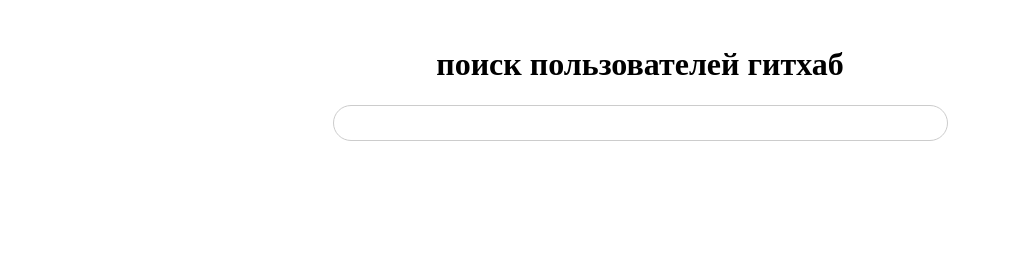
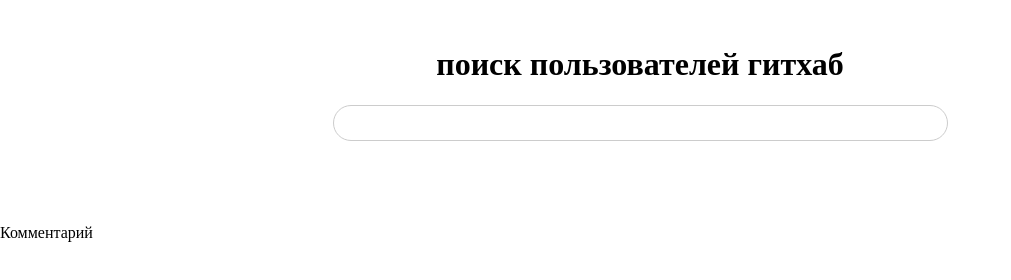
Before and after one commit to and-adad/git, a website with bundled scripts: page index.html in a window 1280 px wide. Shown: the whole page, without its empty margins (0-1011 px from the left). Built offline with nearby package versions, Linux system fonts and the light colour scheme.

Commit message:
Добавили верстку комментариев

```diff
--- a/index.html
+++ b/index.html
@@ -13,6 +13,9 @@
 
 <div id="app" class="app"></div>
 
+<div class="comments">
+	<p>Комментарий</p>
+</div>
 
 <script src="main.js" type="module"></script>
 </body>
```
